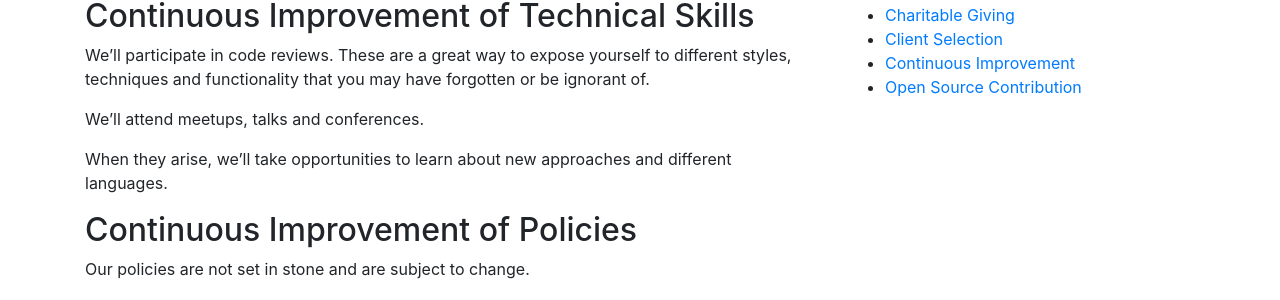
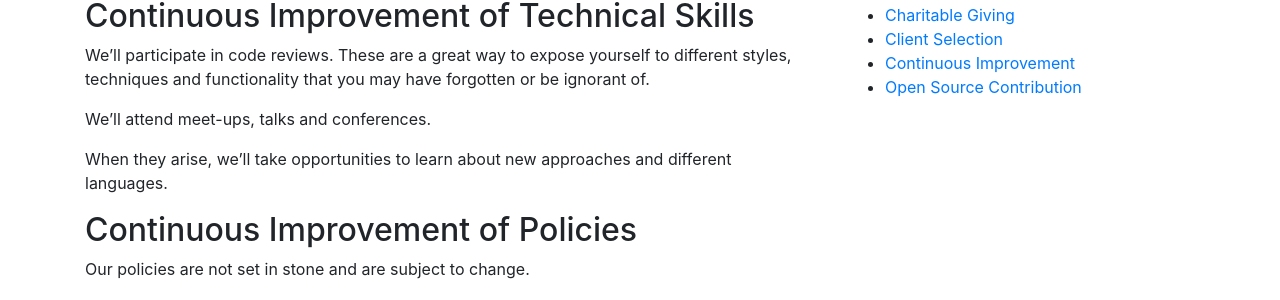
Before and after one commit to uhf62/uhf62.co.uk, a Jekyll site: the page built from _policies/continuous_improvement.md, in a window 1280 px wide. Shown: the part 189-489 px from the top of the page. Built offline with Jekyll 4.4.1, drawn with Linux system fonts in a browser that asks for light colours.

Commit message:
Update continuous_improvement.md

```diff
--- a/_policies/continuous_improvement.md
+++ b/_policies/continuous_improvement.md
@@ -8,7 +8,7 @@ UHF 62 strives to get better at everything we do.
 
 We'll participate in code reviews. These are a great way to expose yourself to different styles, techniques and functionality that you may have forgotten or be ignorant of.
 
-We'll attend meetups, talks and conferences.
+We'll attend meet-ups, talks and conferences.
 
 When they arise, we'll take opportunities to learn about new approaches and different languages.
 
```
